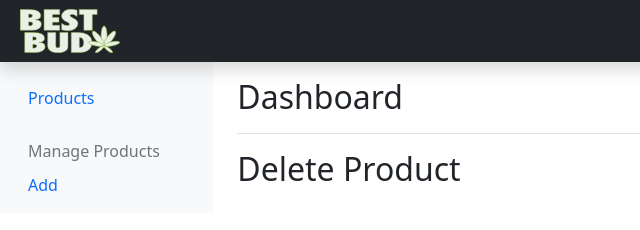
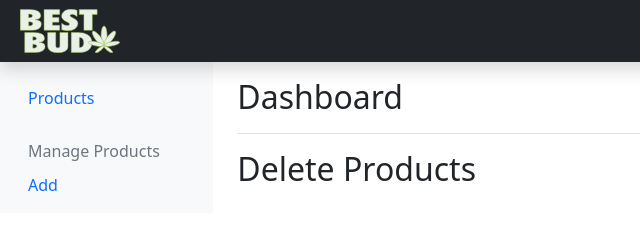
Before and after one commit to BrEstrada/Best-Bud, a website built with Parcel: page src/delete.html in a window 1280 px wide. Shown: the full height of the page, 0-640 px from the left. Built offline with nearby package versions, Linux system fonts and the light colour scheme; some packages are replaced by stand-ins of ours; no server answers.

Commit message:
delete is there..

```diff
--- a/package.json
+++ b/package.json
@@ -6,7 +6,7 @@
 		"clean": "rm -rf node_modules .git .parcel-cache dist",
 		"static": "cp -R ./src/static  ./dist",
 		"start": "npx parcel src/index.html",
-		"build": "npx parcel build src/index.html src/update.html"
+		"build": "npx parcel build src/index.html src/update.html src/delete.html"
 	},
 	"keywords": [],
 	"author": "",
--- a/src/delete.html
+++ b/src/delete.html
@@ -114,7 +114,7 @@
 						</div>
 					</div>
 
-					<h2>Delete Product</h2>
+					<h2>Delete Products</h2>
 					<!-- CONTENT -->
 
 					<!-- END Content -->
```
